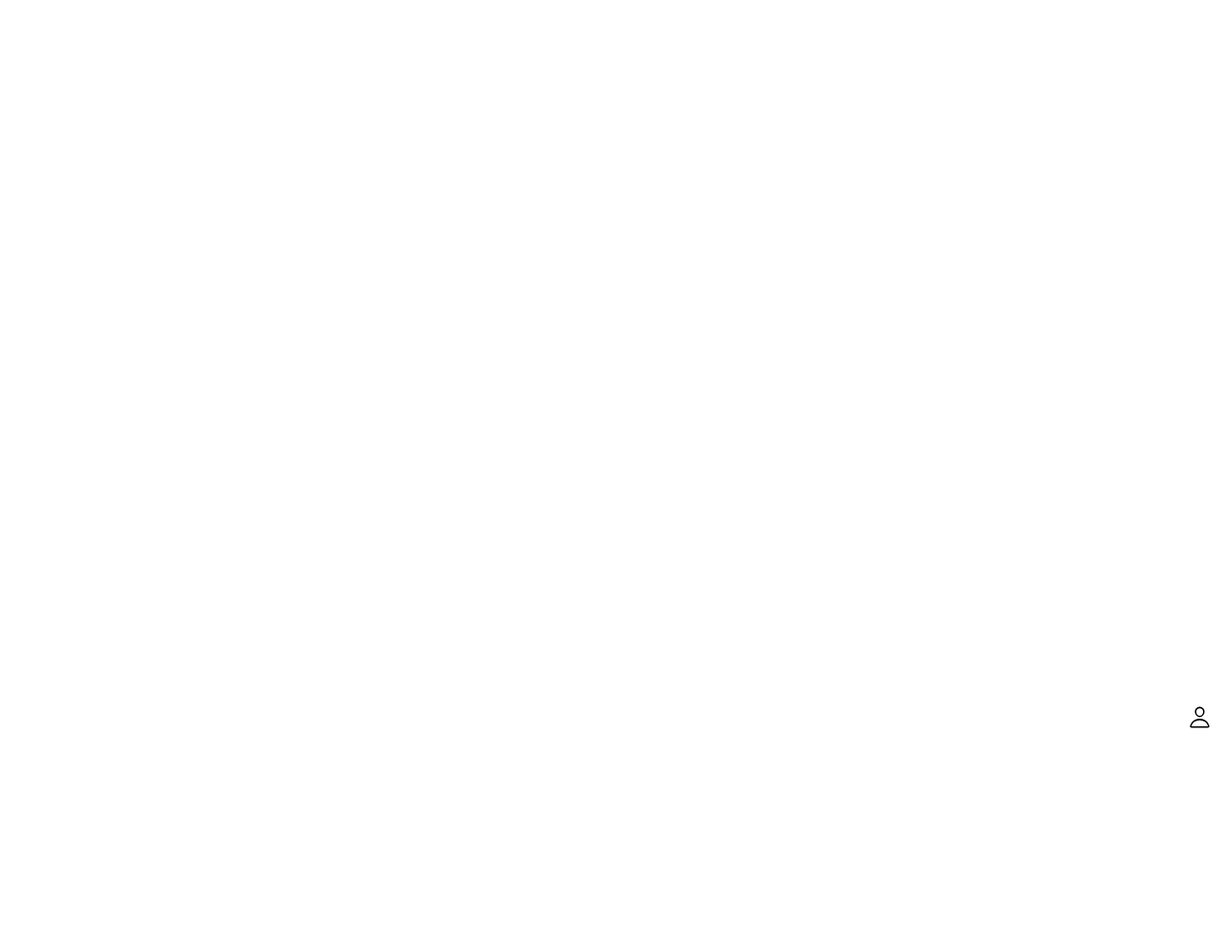
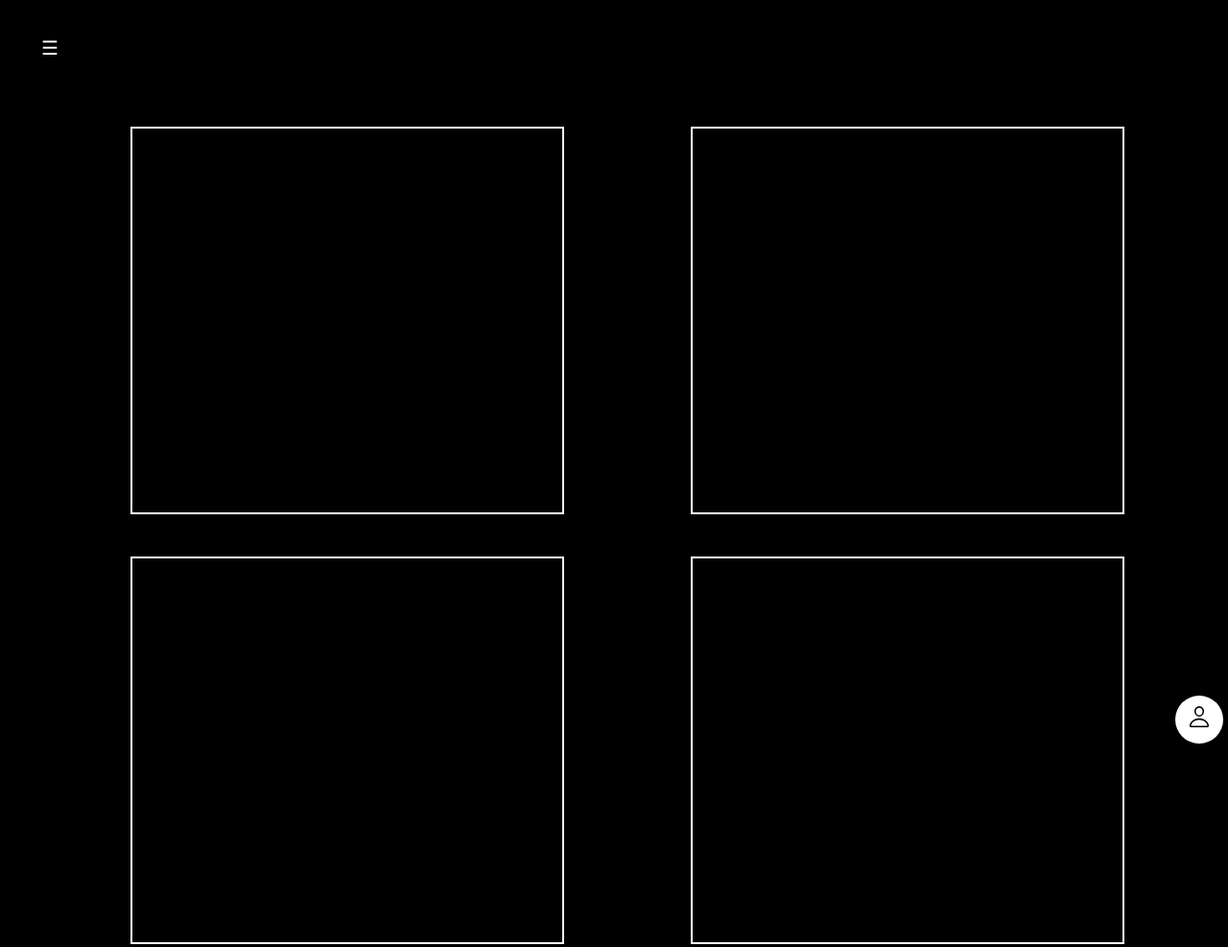
Before and after one commit to BanjiBear/BanjiBear.github.io, a plain HTML site: page Projects.html in a window 1280 px wide. Shown: the top 987 px of the page at 96% size. Before the commit the page ends 800 px from the top, so only its background shows below. Drawn offline with nearby package versions, Linux system fonts and the light colour scheme.

Commit message:
Project <iframe>

```diff
--- a/Projects.html
+++ b/Projects.html
@@ -10,6 +10,17 @@
   <meta name="viewport" content="width=device-width, initial-scale=1">
   <title> Banjibear - Projects </title> <!-- Name or the tile shown on the tab -->
   <style>
+
+  body{
+    background-color: black;
+  }
+  .icon {
+    /* Reference: https://stackoverflow.com/questions/53276676/icon-inside-button-not-centered-in-iphone */
+    position: absolute;
+    top: 50%;
+    left: 50%;
+    transform: translate(-50%, -50%)
+  }
 
   /* The following are the Constant Settings/Styles in all pages */
 
@@ -102,21 +113,27 @@
     .sidebar a {font-size: 18px;}
   }
 
-  /* Deprecated
-  // Project Container
+  /* Project Container */
   .Project_Container{
-    width: 30%;
-    height: 30%;
+    margin-left: 10vw;
+    margin-top: 5vh;
+    width: 35vw;
+    height: 50vh;
     border-style: solid;
-    border-color: white;  // https://www.w3schools.com/css/css_border_color.asp
+    border-color: white;  /* https://www.w3schools.com/css/css_border_color.asp */
   }
   .Project_Container:hover{
-    width: 30%;
-    height: 30%;
     border-style: solid;
-    border-color: transparent;  // https://www.w3schools.com/css/css_border_color.asp
+    border-color: transparent;  /* https://www.w3schools.com/css/css_border_color.asp */
   }
-  */
+  @media only screen and (max-width: 620px){
+    .Project_Container{
+      margin-left: 0;
+      margin-top: 5vh;
+      width: 100%;
+      height: 50vh;
+    }
+  }
 
   </style>
 </head>
@@ -137,8 +154,21 @@
     </div>
   </div>
 
+  <iframe class="Project_Container">
+  </iframe>
+  <iframe class="Project_Container">
+  </iframe>
+  <iframe class="Project_Container">
+  </iframe>
+  <iframe class="Project_Container">
+  </iframe>
+  <iframe class="Project_Container">
+  </iframe>
+  <iframe class="Project_Container">
+  </iframe>
+
   <div class="bottomFooter">
-    <button class="b2" style="font-size: 25px;" onclick="window.location.href='index.html';"><ion-icon name="person-outline"></ion-icon></button>
+    <button class="b2" style="font-size: 25px;" onclick="window.location.href='index.html';"><i class="icon"><ion-icon name="person-outline"></ion-icon></i></button>
   </div>
 
 <script>
```
Also changed, not shown: 1 other file.
